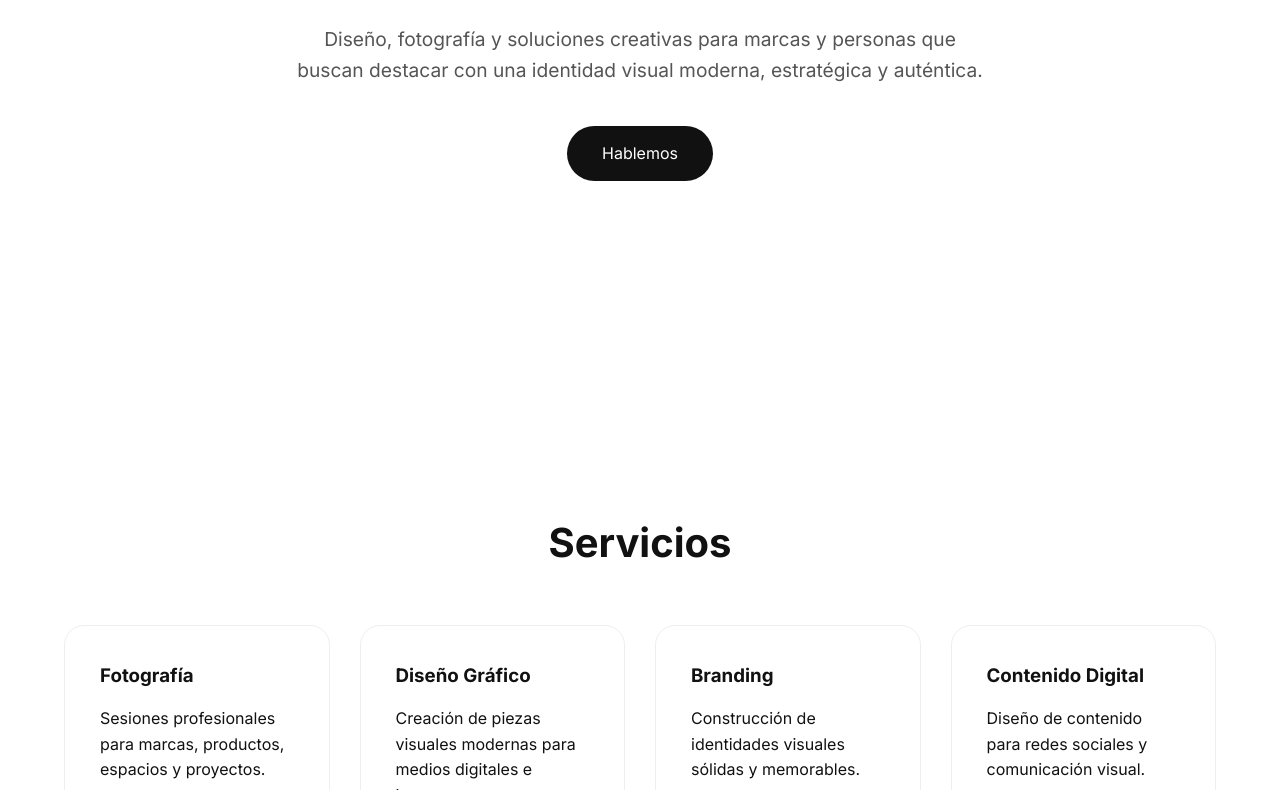
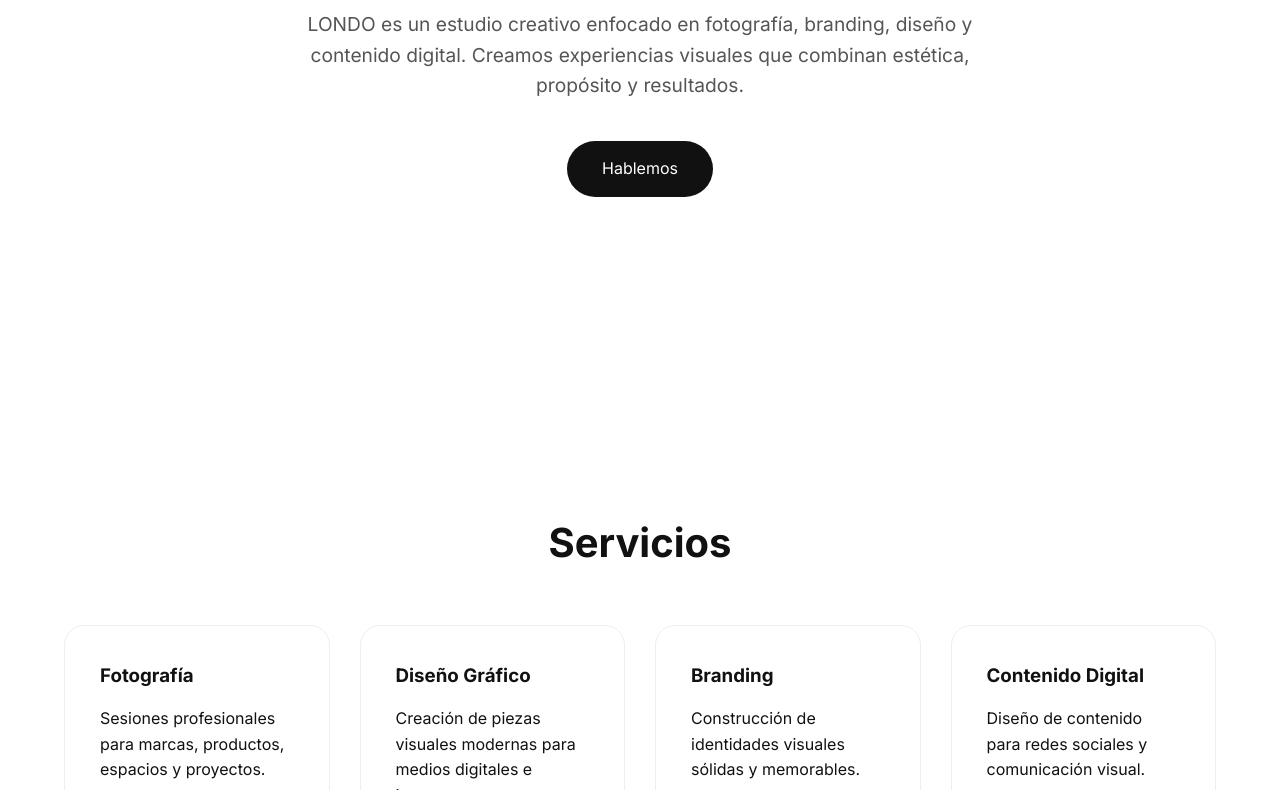
Before and after one commit to londocs/londocs, a plain HTML site: page index.html in a window 1280 px wide. Shown: the part 409-1199 px from the top of the page. Drawn offline with Linux system fonts and the light colour scheme.

Commit message:
Update index.html

```diff
--- a/index.html
+++ b/index.html
@@ -3,7 +3,7 @@
 <head>
 <meta charset="UTF-8">
 <meta name="viewport" content="width=device-width, initial-scale=1.0">
-<title>LONDO | Creative Solutions</title>
+<title>LONDO | Creative Studio</title>
 
 <link rel="preconnect" href="https://fonts.googleapis.com">
 <link rel="preconnect" href="https://fonts.gstatic.com" crossorigin>
@@ -187,8 +187,8 @@ letter-spacing:6px;
 <h1>LONDO</h1>
 
 <p>
-Diseño, fotografía y soluciones creativas para marcas y personas
-que buscan destacar con una identidad visual moderna, estratégica y auténtica.
+LONDO es un estudio creativo enfocado en fotografía, branding, diseño y contenido digital.
+Creamos experiencias visuales que combinan estética, propósito y resultados.
 </p>
 
 <div class="cta">
@@ -272,7 +272,9 @@ Escríbenos y conversemos.
 <a class="btn" href="https://instagram.com/londo.co" target="_blank">
 Instagram
 </a>
-
+<a href="https://wa.me/573104728307" class="whatsapp">
+    WhatsApp
+</a>
 </div>
 
 </section>
```
